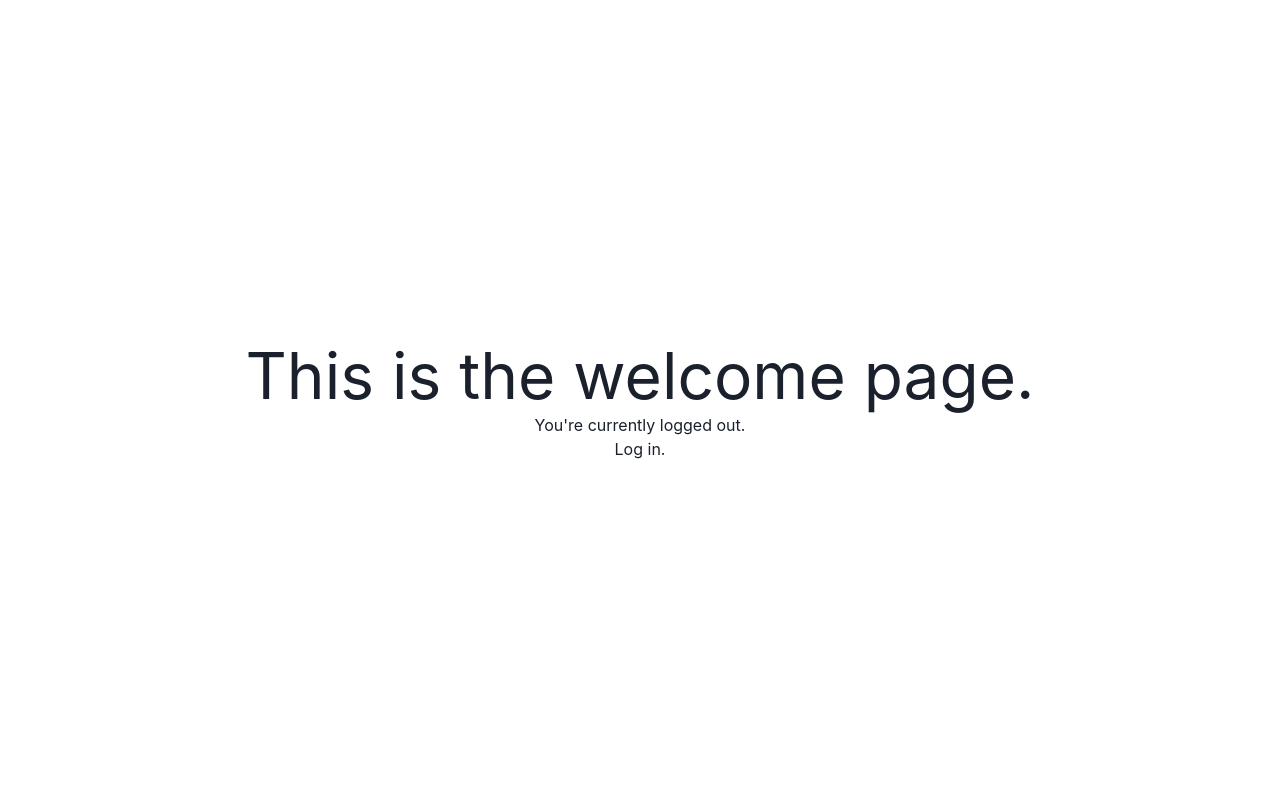
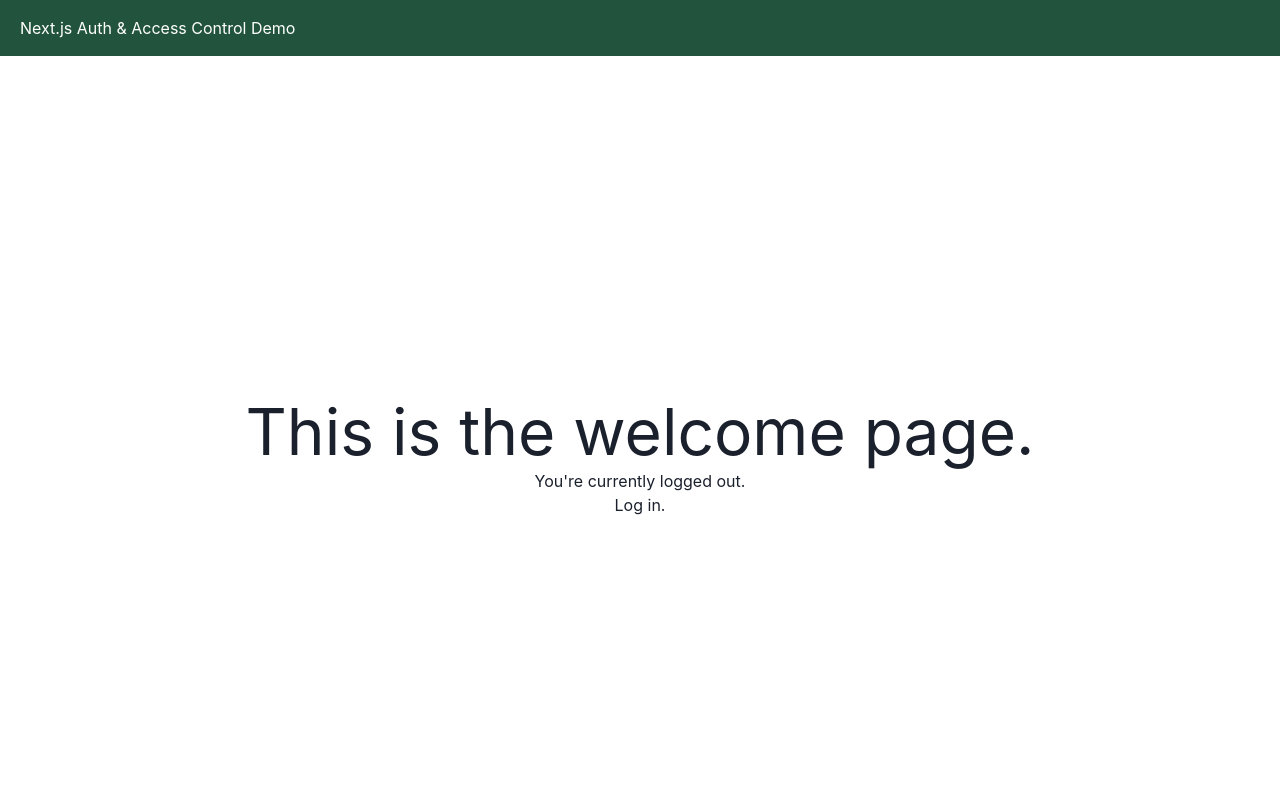
Before and after one commit to echobind/next-auth-example, a Next.js app: page / in a window 1280 px wide. Shown: the top 800 px of the page. Built offline with nearby package versions, Linux system fonts and the light colour scheme; no server answers.

Commit message:
fix: duplicate layout

```diff
--- a/pages/_app.js
+++ b/pages/_app.js
@@ -6,7 +6,6 @@ import { DefaultLayout } from '../layouts/DefaultLayout/index';
 function MyApp({ Component, pageProps }) {
   return (
     <Provider session={pageProps.session}>
-      <Component {...pageProps} />
       <ChakraProvider>
         <DefaultLayout>
           <Component {...pageProps} />
```
